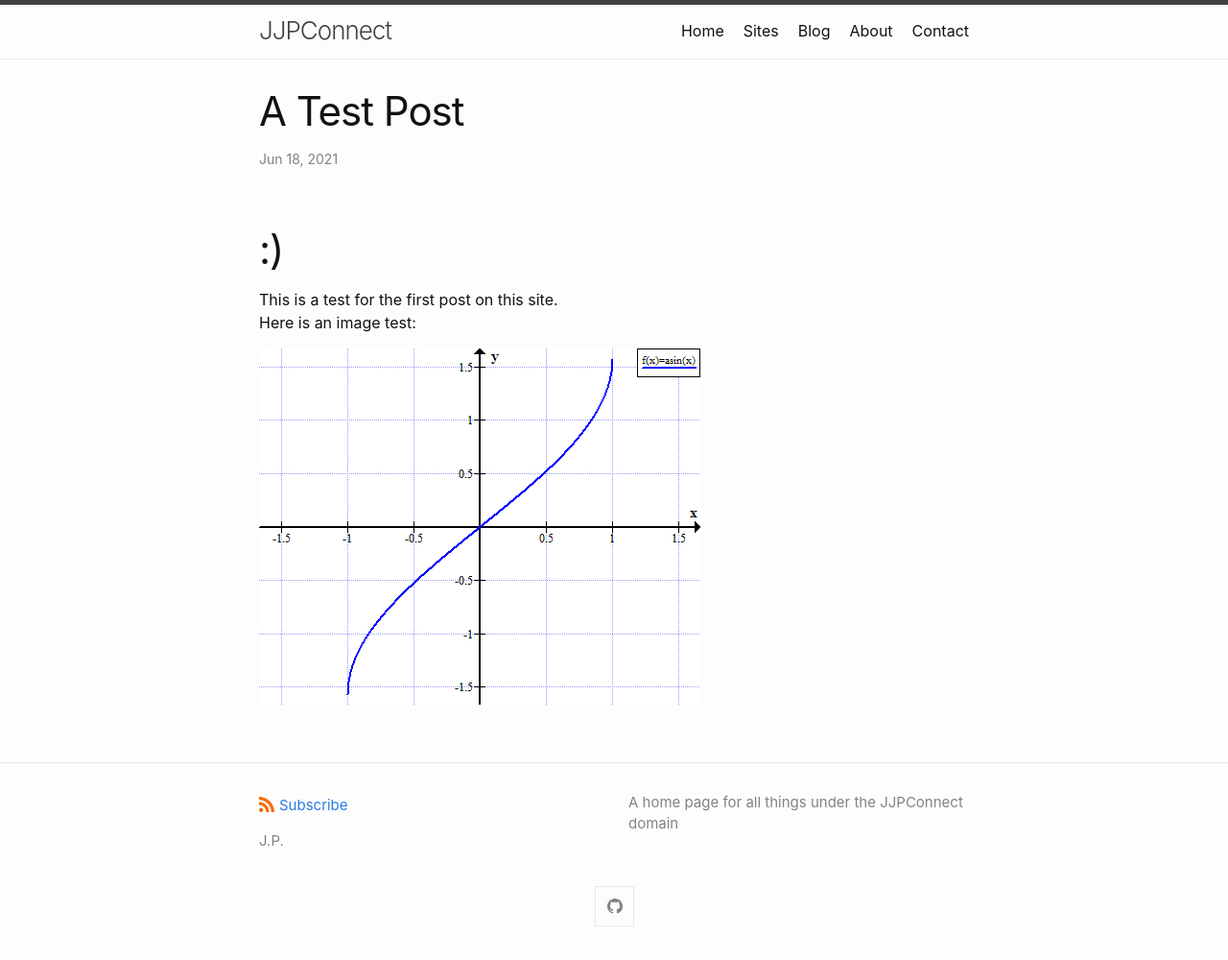
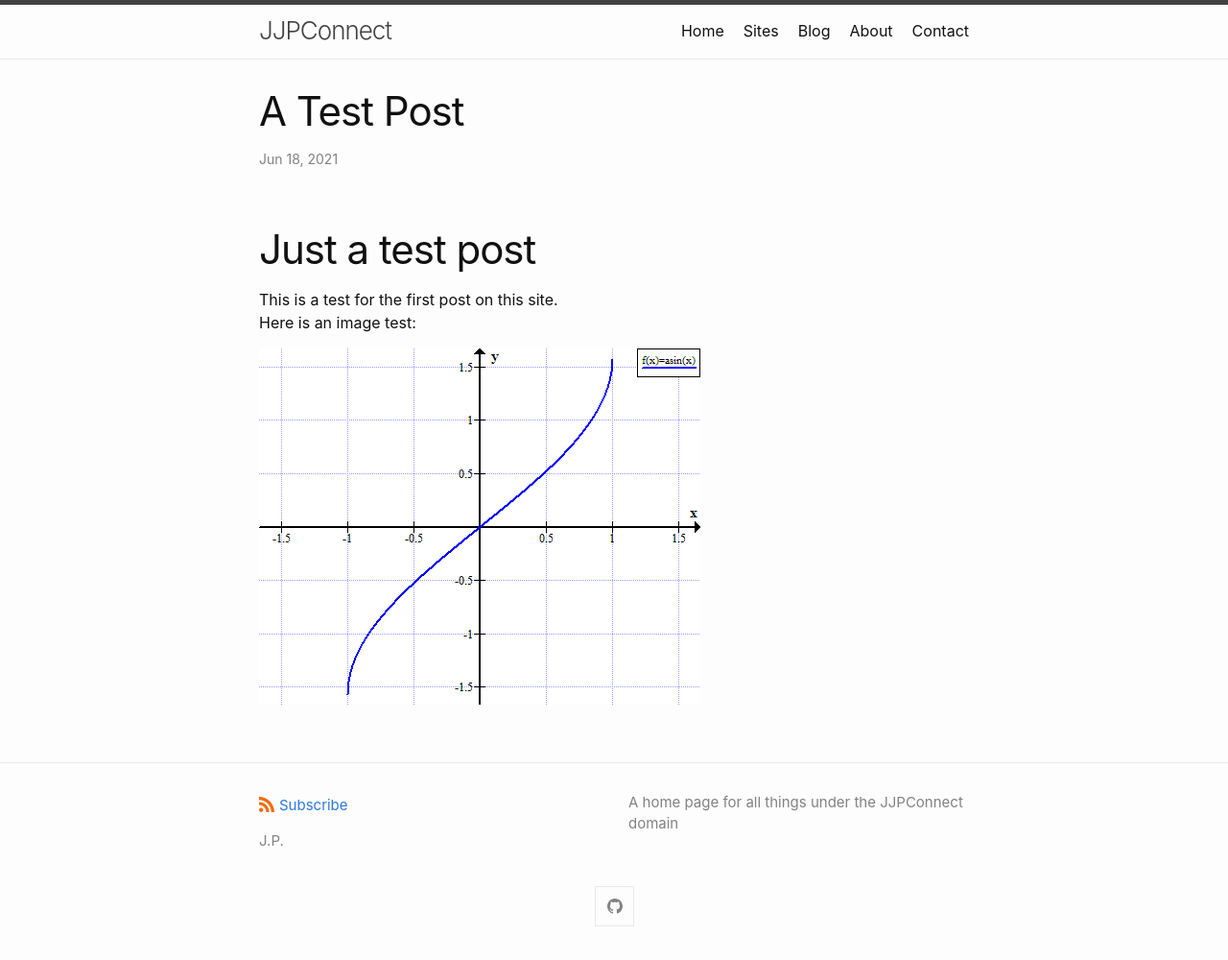
Before and after one commit to SlimJim716/SlimJim716.github.io, a Jekyll site: the page built from _posts/2021-06-18-A-Test-Post.markdown, in a window 1280 px wide. Shown: the whole page at 96% size. Built offline with Jekyll 4.4.1, drawn with Linux system fonts in a browser that asks for light colours.

Commit message:
Update 2021-06-18-A-Test-Post.markdown

```diff
--- a/_posts/2021-06-18-A-Test-Post.markdown
+++ b/_posts/2021-06-18-A-Test-Post.markdown
@@ -7,7 +7,7 @@ categories: Testing
 
 
 
-# :)
+# Just a test post
 
 This is a test for the first post on this site.
 Here is an image test:
```
